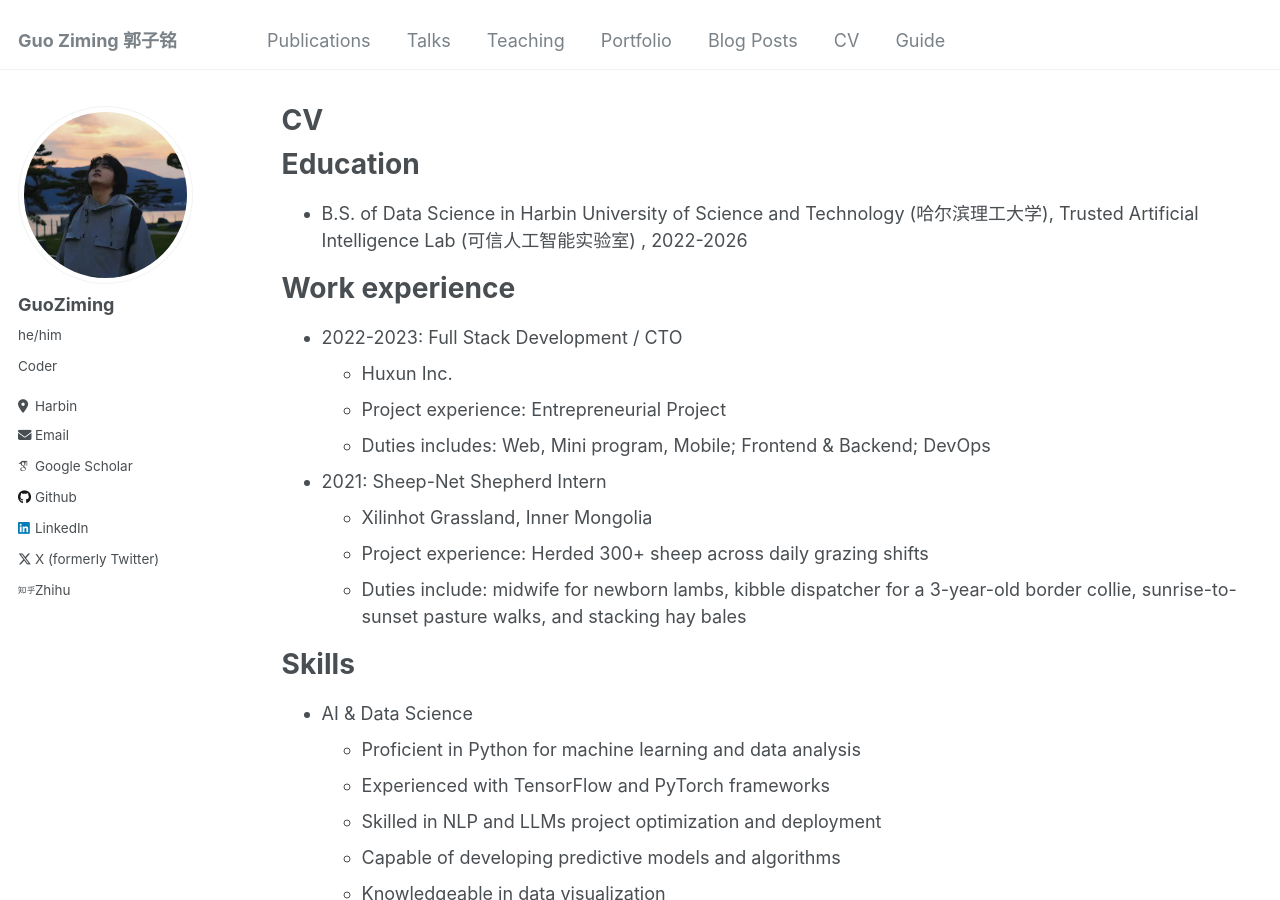
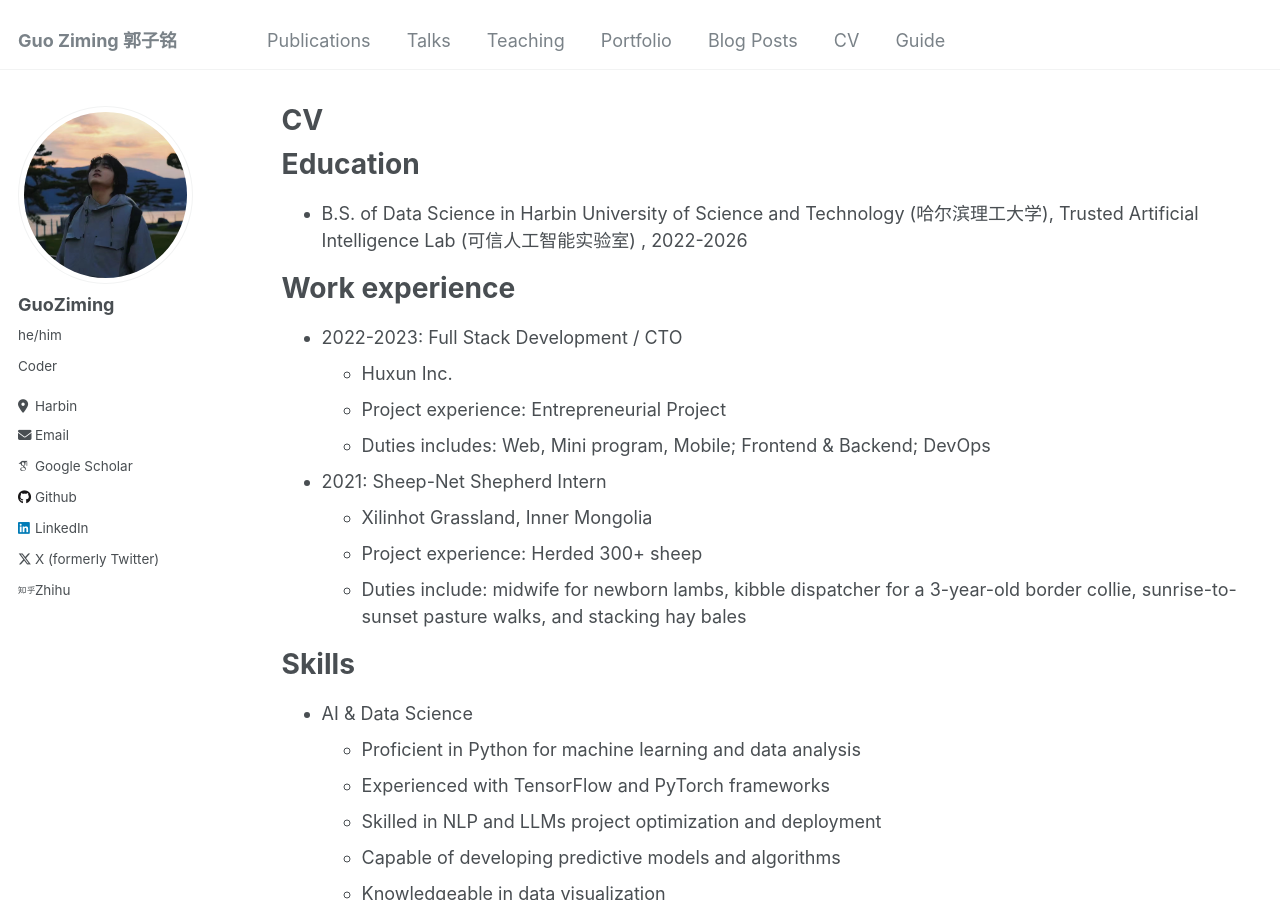
Before and after one commit to mcxiaoxiao/mcxiaoxiao.github.io, a Jekyll site: the page built from _pages/cv.md, in a window 1280 px wide and 900 px high. Built offline with Jekyll 4.4.1, drawn with Linux system fonts in a browser that asks for light colours; some web fonts are replaced.

Commit message:
Update cv.md

```diff
--- a/_pages/cv.md
+++ b/_pages/cv.md
@@ -27,7 +27,7 @@ Work experience
 
 * 2021: Sheep-Net Shepherd Intern
   * Xilinhot Grassland, Inner Mongolia
-  * Project experience: Herded 300+ sheep across daily grazing shifts
+  * Project experience: Herded 300+ sheep
   * Duties include: midwife for newborn lambs, kibble dispatcher for a 3-year-old border collie, sunrise-to-sunset pasture walks, and stacking hay bales
 
 Skills
```
